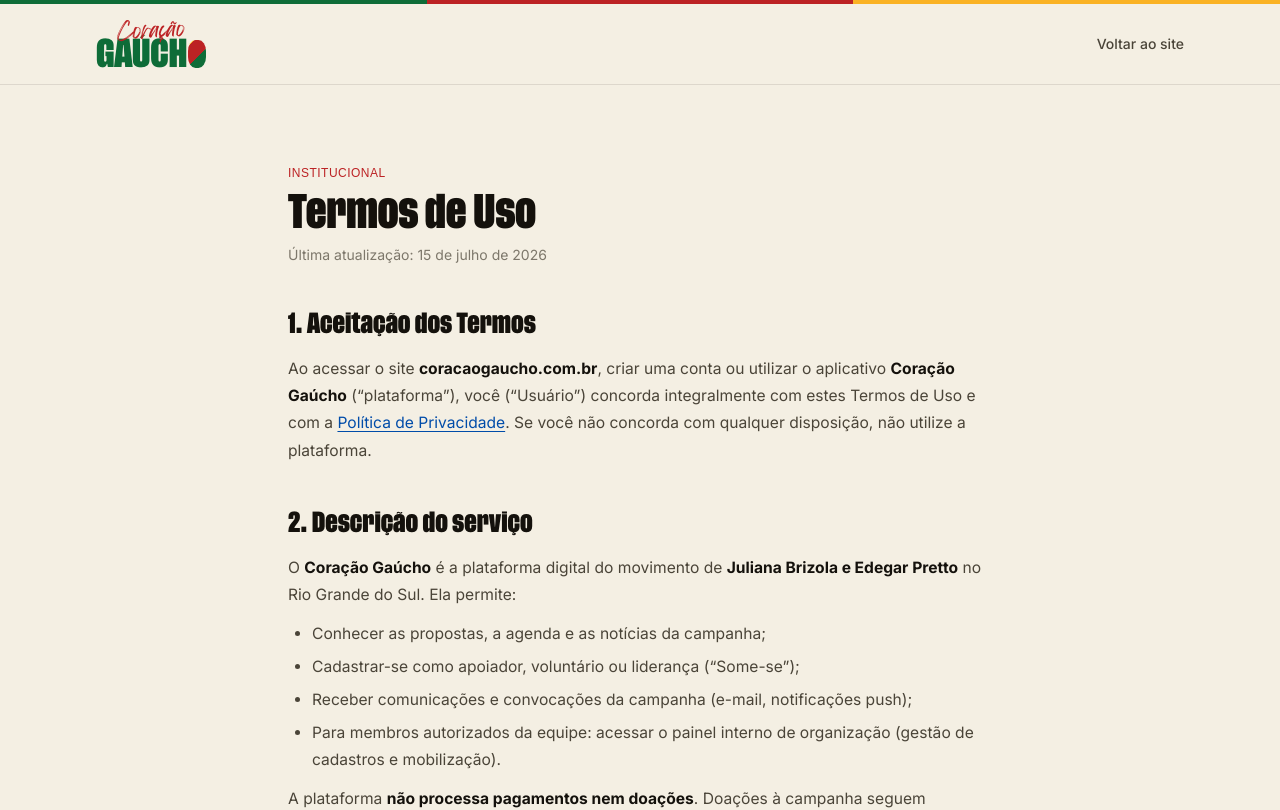
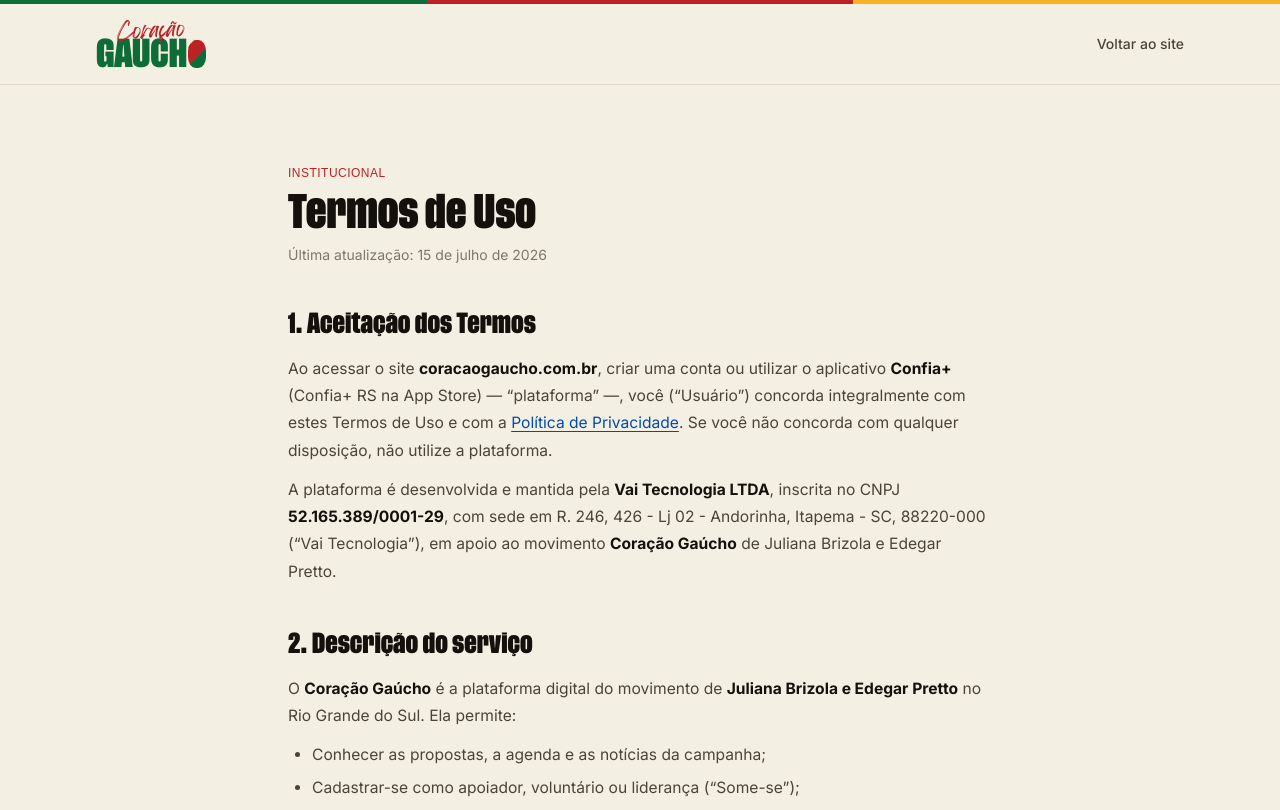
Before and after one commit to VAI-TECNOLOGIA/coracaogaucho, a Next.js app in the folder site/: page /termos-de-uso in a window 1280 px wide. Shown: the top 810 px of the page. Built offline with nearby package versions, Linux system fonts and the light colour scheme; no server answers; a web font is replaced by a local one.

Commit message:
Legal: CNPJ e endereço da Vai Tecnologia LTDA em todas as páginas (identificação para as lojas)

```diff
--- a/site/app/politica-de-privacidade/page.tsx
+++ b/site/app/politica-de-privacidade/page.tsx
@@ -1,5 +1,5 @@
 import type { Metadata } from "next";
-import { LegalShell, CONTATO } from "@/components/legal/LegalShell";
+import { LegalShell, CONTATO, EMPRESA } from "@/components/legal/LegalShell";
 
 export const metadata: Metadata = {
   title: "Política de Privacidade",
@@ -24,10 +24,11 @@
         <strong>Juliana Brizola e Edegar Pretto</strong> no Rio Grande do Sul.
       </p>
       <p>
-        O aplicativo <strong>Confia+</strong> é desenvolvido e mantido pela{" "}
-        <strong>Vai Tecnologia LTDA</strong> (desenvolvedora responsável pela plataforma na Google
-        Play e na Apple App Store), que atua como operadora dos dados em nome do movimento Coração
-        Gaúcho. Contato do desenvolvedor:{" "}
+        O aplicativo <strong>{EMPRESA.app}</strong> é desenvolvido e mantido pela{" "}
+        <strong>{EMPRESA.razaoSocial}</strong>, inscrita no CNPJ{" "}
+        <strong>{EMPRESA.cnpj}</strong>, com sede em {EMPRESA.endereco} — desenvolvedora responsável
+        pela plataforma na Google Play e na Apple App Store, que atua como operadora dos dados em
+        nome do movimento Coração Gaúcho. Contato do desenvolvedor:{" "}
         <a href={`mailto:${CONTATO.suporte}`}>{CONTATO.suporte}</a>.
       </p>
       <p>
@@ -308,10 +309,13 @@
       <h2>13. Contato</h2>
       <ul>
         <li>
-          <strong>Aplicativo:</strong> Confia+ (Confia+ RS na App Store)
+          <strong>Aplicativo:</strong> {EMPRESA.app} ({EMPRESA.appIos} na App Store)
         </li>
         <li>
-          <strong>Desenvolvedor:</strong> Vai Tecnologia LTDA
+          <strong>Desenvolvedor:</strong> {EMPRESA.razaoSocial} — CNPJ {EMPRESA.cnpj}
+        </li>
+        <li>
+          <strong>Endereço:</strong> {EMPRESA.endereco}
         </li>
         <li>
           <strong>DPO/Privacidade:</strong>{" "}
--- a/site/app/termos-de-uso/page.tsx
+++ b/site/app/termos-de-uso/page.tsx
@@ -1,5 +1,5 @@
 import type { Metadata } from "next";
-import { LegalShell, CONTATO } from "@/components/legal/LegalShell";
+import { LegalShell, CONTATO, EMPRESA } from "@/components/legal/LegalShell";
 
 export const metadata: Metadata = {
   title: "Termos de Uso",
@@ -15,10 +15,17 @@
       <h2>1. Aceitação dos Termos</h2>
       <p>
         Ao acessar o site <strong>coracaogaucho.com.br</strong>, criar uma conta ou utilizar o
-        aplicativo <strong>Coração Gaúcho</strong> (&ldquo;plataforma&rdquo;), você
-        (&ldquo;Usuário&rdquo;) concorda integralmente com estes Termos de Uso e com a{" "}
+        aplicativo <strong>{EMPRESA.app}</strong> ({EMPRESA.appIos} na App Store) &mdash;
+        &ldquo;plataforma&rdquo; &mdash;, você (&ldquo;Usuário&rdquo;) concorda integralmente com
+        estes Termos de Uso e com a{" "}
         <a href="/politica-de-privacidade">Política de Privacidade</a>. Se você não concorda com
         qualquer disposição, não utilize a plataforma.
+      </p>
+      <p>
+        A plataforma é desenvolvida e mantida pela <strong>{EMPRESA.razaoSocial}</strong>, inscrita
+        no CNPJ <strong>{EMPRESA.cnpj}</strong>, com sede em {EMPRESA.endereco} (&ldquo;Vai
+        Tecnologia&rdquo;), em apoio ao movimento <strong>Coração Gaúcho</strong> de Juliana Brizola
+        e Edegar Pretto.
       </p>
 
       <h2>2. Descrição do serviço</h2>
--- a/site/components/legal/LegalShell.tsx
+++ b/site/components/legal/LegalShell.tsx
@@ -6,6 +6,15 @@
 export const CONTATO = {
   privacidade: "privacidade@coracaogaucho.com.br",
   suporte: "contato@coracaogaucho.com.br",
+};
+
+// Desenvolvedora responsável pelo app Confia+ nas lojas (Google Play / App Store).
+export const EMPRESA = {
+  razaoSocial: "Vai Tecnologia LTDA",
+  cnpj: "52.165.389/0001-29",
+  endereco: "R. 246, 426 - Lj 02 - Andorinha, Itapema - SC, 88220-000",
+  app: "Confia+",
+  appIos: "Confia+ RS",
 };
 
 export function LegalShell({
@@ -39,6 +48,11 @@
           <h1 className="font-display text-3xl font-bold text-ink sm:text-4xl">{title}</h1>
           <p className="mt-3 text-sm text-ink-soft/70">Última atualização: {updatedAt}</p>
           <div className="legal-prose mt-8">{children}</div>
+
+          <p className="mt-12 border-t border-ink/10 pt-6 text-xs text-ink-soft/70">
+            Aplicativo <strong>{EMPRESA.app}</strong> ({EMPRESA.appIos} na App Store), desenvolvido e
+            mantido por <strong>{EMPRESA.razaoSocial}</strong> — CNPJ {EMPRESA.cnpj}, {EMPRESA.endereco}.
+          </p>
         </section>
       </main>
 
```
